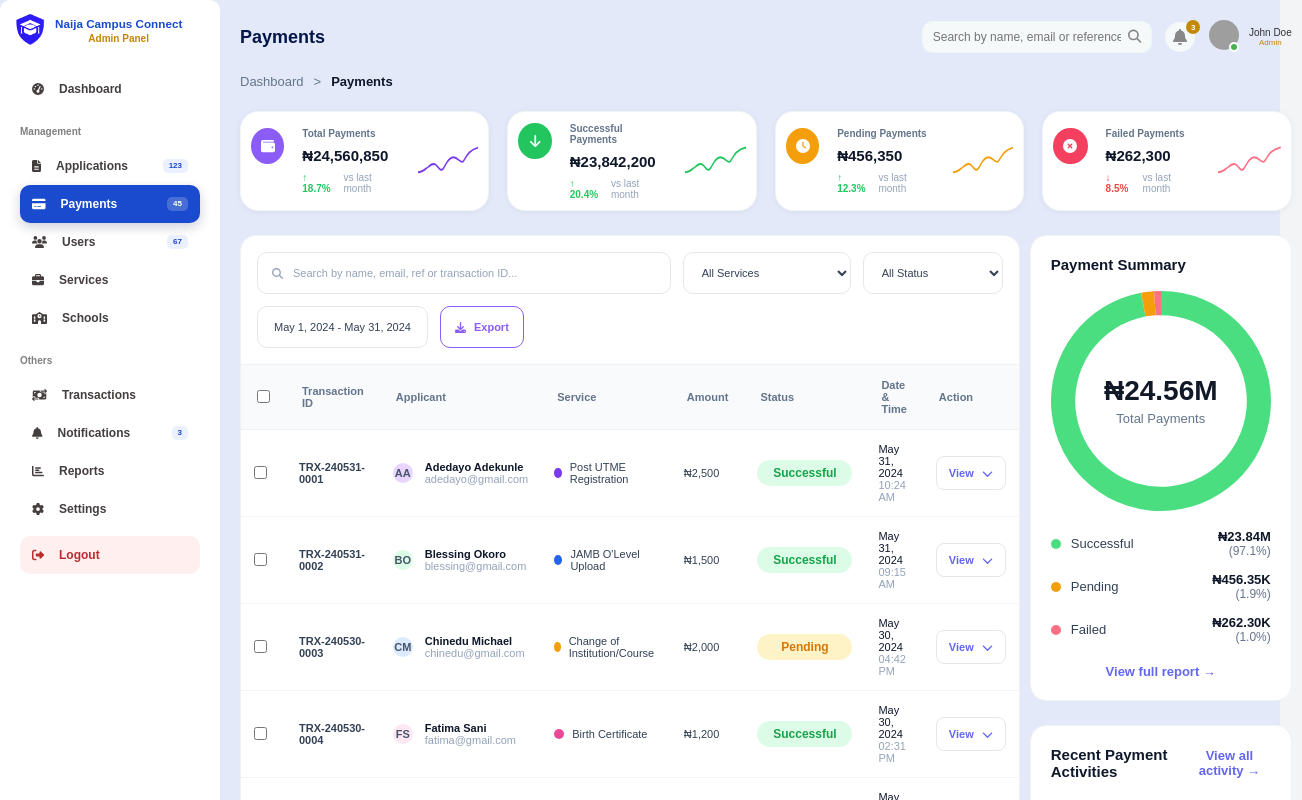
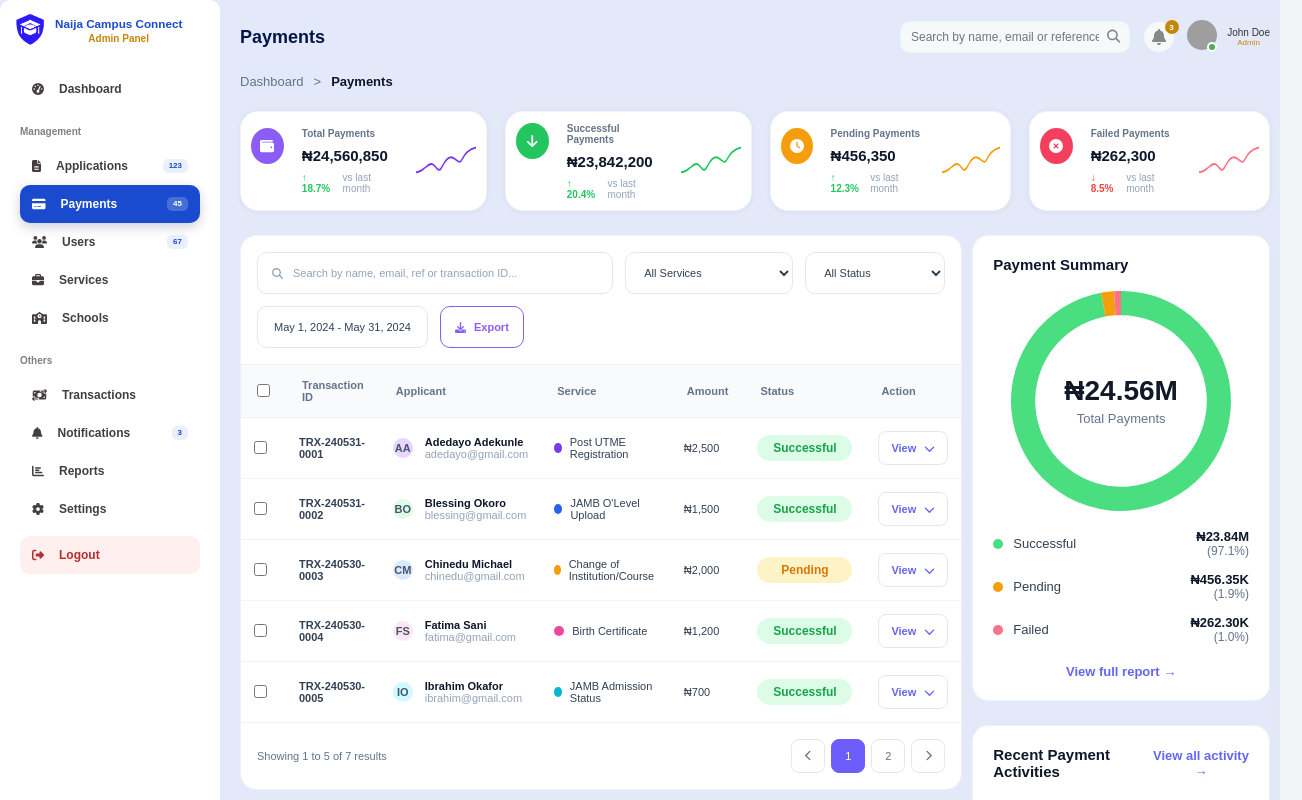
Before and after one commit to Richstar-plus/postutme_form-main, a React (Vite) app in the folder users/: page /admin/payments in a window 1280 px wide. Shown: the top 800 px of the page, 1302 px wide, since content can reach past the window. Built offline with nearby package versions, Linux system fonts and the light colour scheme; grey boxes are pictures that could not be loaded; a web font is replaced by a local one.

Commit message:
refactor: reorganize usersData file structure; move usersData to a new location and update import paths

```diff
--- a/users/src/admin/components/payment-components/Transactions.jsx
+++ b/users/src/admin/components/payment-components/Transactions.jsx
@@ -230,7 +230,6 @@ export default function Transactions() {
             <th>Service</th>
             <th>Amount</th>
             <th>Status</th>
-            <th>Date & Time</th>
             <th>Action</th>
           </tr>
         </thead>
@@ -297,13 +296,6 @@ export default function Transactions() {
                 >
                   {item.status}
                 </span>
-              </td>
-
-              <td>
-                <div className="date-time">
-                  <span>{item.date}</span>
-                  <small>{item.time}</small>
-                </div>
               </td>
 
               <td>
--- a/users/src/admin/components/users-components/UsersTable.jsx
+++ b/users/src/admin/components/users-components/UsersTable.jsx
@@ -3,7 +3,7 @@ import "./UsersTable.css";
 
 import UsersToolbar from "./UsersToolbar";
 import UserRow from "./UserRow";
-import usersData from "./usersData";
+import usersData from "../../data/usersData";
 
 export default function UsersTable() {
   const [users, setUsers] = useState(usersData);
```
Also changed, not shown: users/src/admin/components/payment-components/Payment.jsx (line endings or trailing spaces), users/src/admin/data/usersData.js (renamed from users/src/admin/components/users-components/usersData.js).
